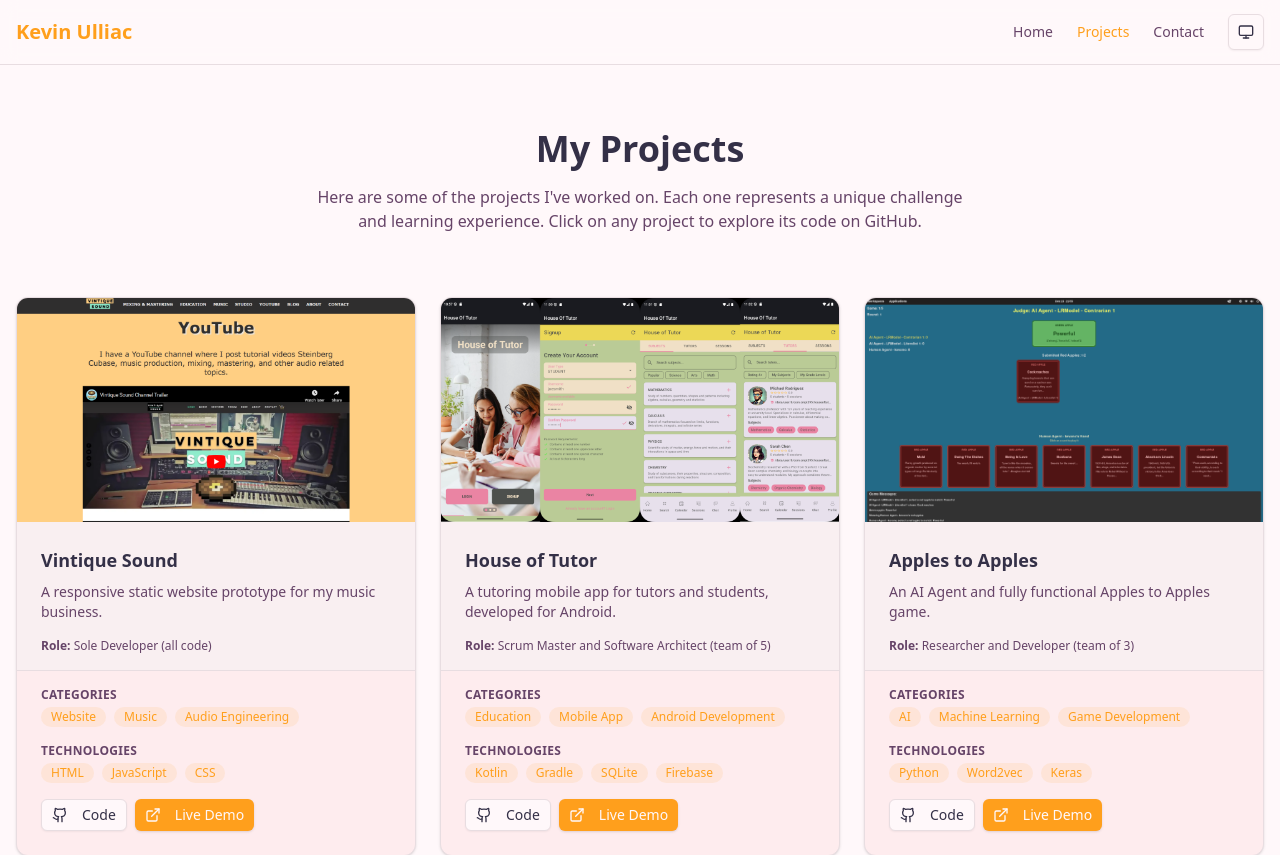
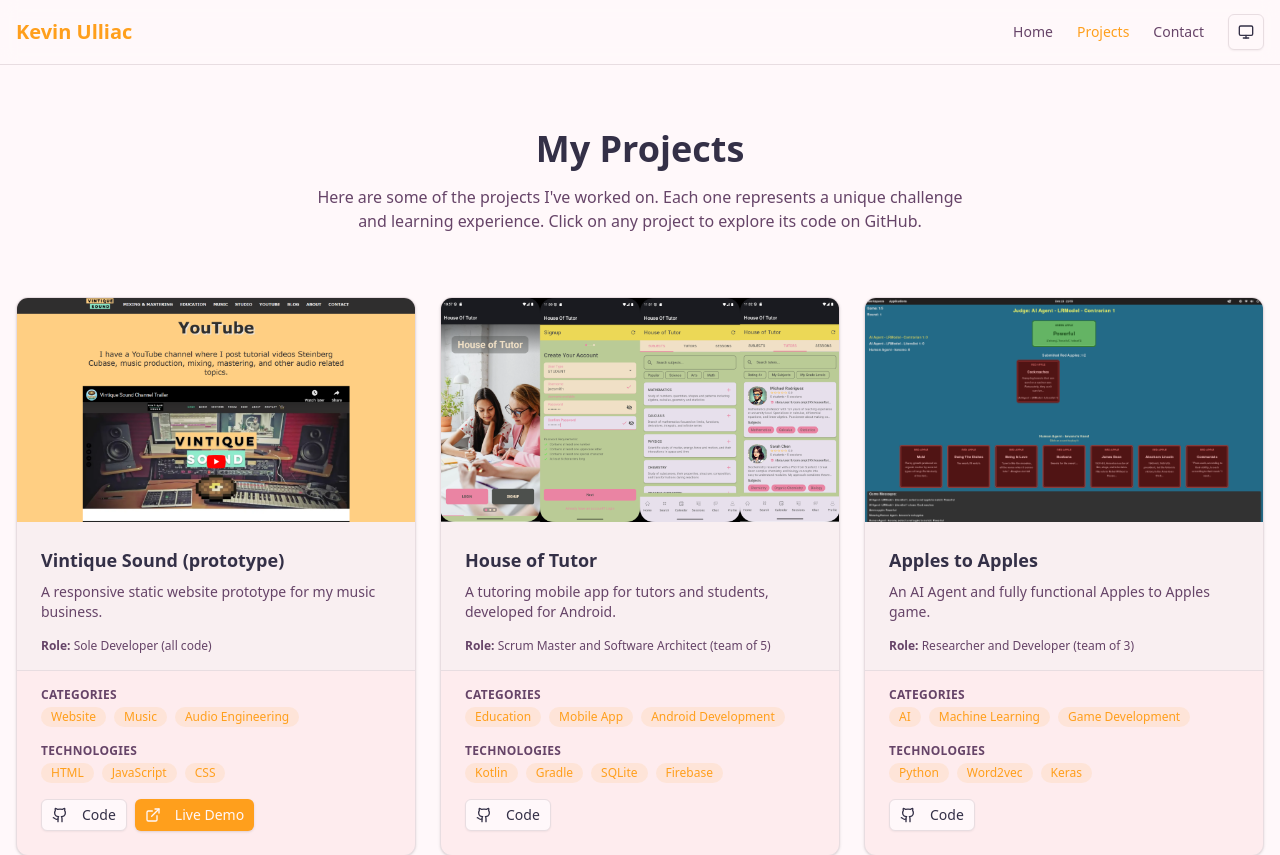
Before and after one commit to kevanoullio/kevanoullio.github.io, a React (Vite) app: page /projects in a window 1280 px wide. Shown: the top 855 px of the page. Built offline with nearby package versions, Linux system fonts and the light colour scheme.

Commit message:
Added live url for prototype website and removed non-existent live urls for other projects.

```diff
--- a/src/pages/Projects.tsx
+++ b/src/pages/Projects.tsx
@@ -2,14 +2,14 @@ import { ProjectCard } from "@/components/ProjectCard"
 
 const projects = [
   {
-    title: "Vintique Sound",
+    title: "Vintique Sound (prototype)",
     description: "A responsive static website prototype for my music business.",
     image: "./project_cards/vintique_sound_website_prototype-preview.png",
     categories: ["Website", "Music", "Audio Engineering"],
     technologies: ["HTML", "JavaScript", "CSS"],
     role: "Sole Developer (all code)",
     repoUrl: "https://github.com/kevanoullio/vintique-sound-website-prototype",
-    liveUrl: "none"
+    liveUrl: "https://kevanoullio.github.io/vintique-sound-website-prototype/"
   },
   {
     title: "House of Tutor",
@@ -19,7 +19,7 @@ const projects = [
     technologies: ["Kotlin", "Gradle", "SQLite", "Firebase"],
     role: "Scrum Master and Software Architect (team of 5)",
     repoUrl: "https://github.com/kevanoullio/house-of-tutor-android-app",
-    liveUrl: "none"
+    // liveUrl: "none"
   },
   {
     title: "Apples to Apples",
@@ -29,7 +29,7 @@ const projects = [
     technologies: ["Python", "Word2vec", "Keras"],
     role: "Researcher and Developer (team of 3)",
     repoUrl: "https://github.com/kevanoullio/apples-to-apples-agent",
-    liveUrl: "none"
+    // liveUrl: "none"
   }
 ]
 
```
